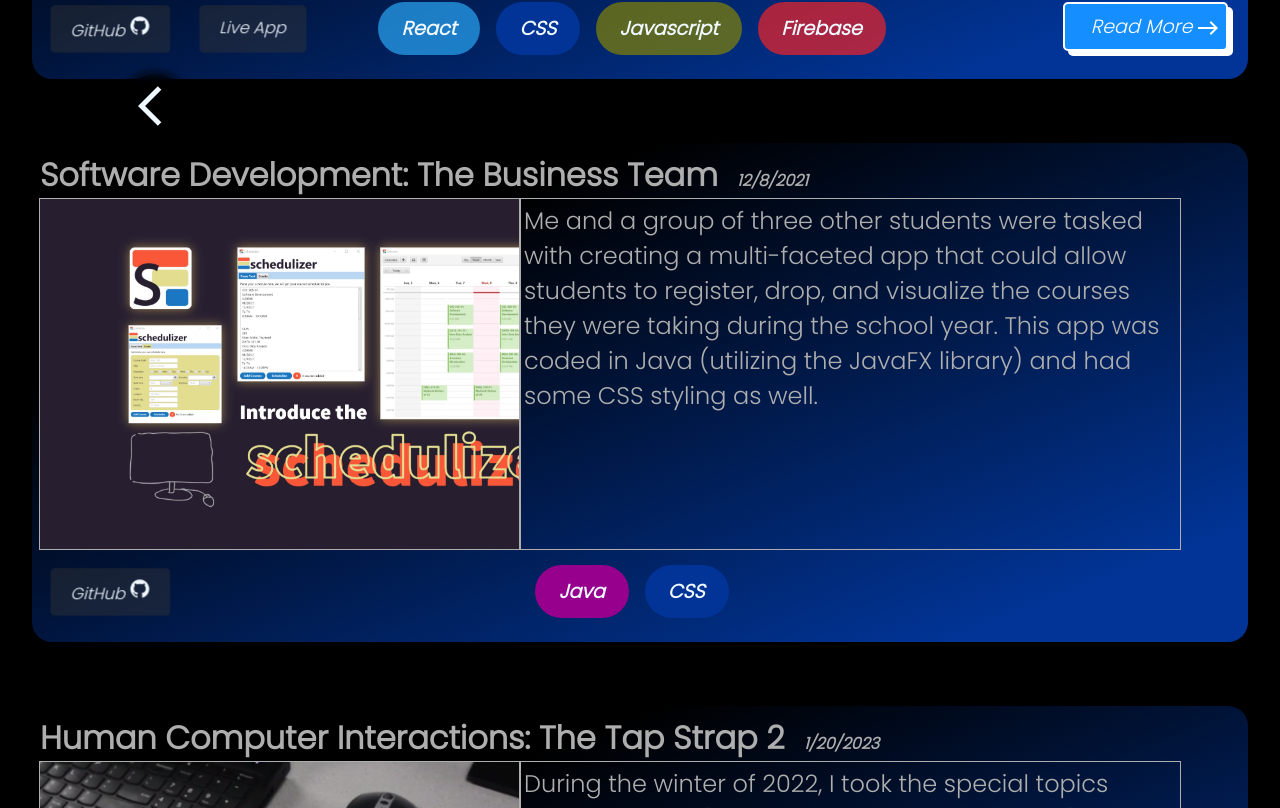
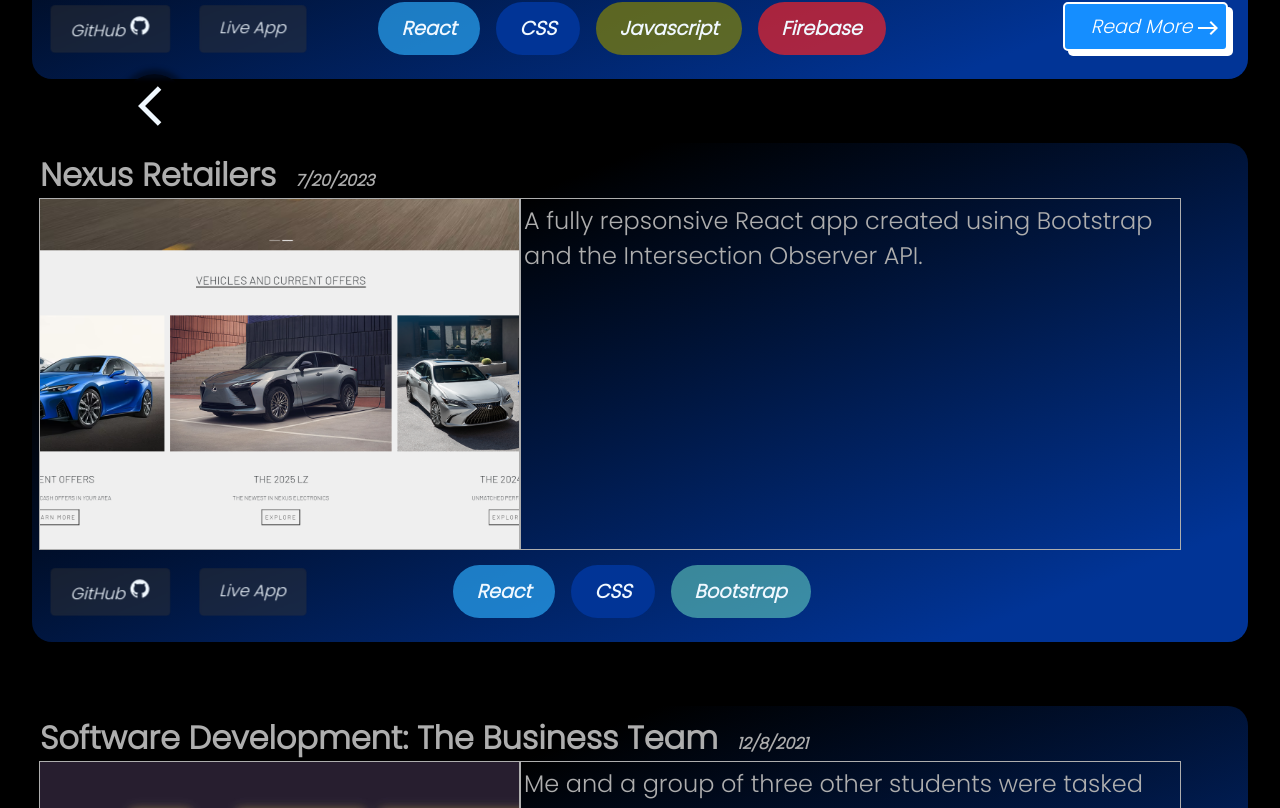
Before and after one commit to ryan2625/personalWebsite, a React (Create React App) app: page /coding in a window 1280 px wide. Shown: the part 532-1340 px from the top of the page. Built offline with nearby package versions, Linux system fonts and the light colour scheme; a web font is replaced by a local one.

Commit message:
Adding new section in coding

```diff
--- a/src/conponenets/projectsComponents/codingComponent/Coding.css
+++ b/src/conponenets/projectsComponents/codingComponent/Coding.css
@@ -13,7 +13,8 @@
 }
 
 .project{
-    min-width: 1100px;
+    min-width: 95%;
+    max-width: 95%;
     align-self: center;
     flex-basis: 60%;
     margin: 2rem;
@@ -93,6 +94,12 @@
     background-image: url("./fitnessPics/nightHawkFitness.png");
 }
 
+.img5{
+    background-image: url("./thumbnail.png");
+    background-size: cover;
+    background-position: center;
+}
+
 .img3{
     background-image: url("./tapStrapPiccs/tapStrap2.png");
 }
@@ -143,6 +150,10 @@
 
 .javaScript{
     background-color: rgba(133, 133, 7, 0.697);
+}
+
+.bootStrap{
+    background-color: rgba(127, 255, 212, 0.454);
 }
 
 .machineLearning{
@@ -221,12 +232,12 @@
 }
 
 .gitIcon:hover{
-    transform: scale(.97) rotate(-5deg);
+    transform: scale(.97) rotate(-3deg);
     transition: 500ms ease-out;
 }
 
 .liveApp:hover{
-    transform: scale(.97) rotate(5deg);
+    transform: scale(.97) rotate(3deg);
     transition: 500ms ease-out;
 }
 
--- a/src/conponenets/projectsComponents/codingComponent/Coding.jsx
+++ b/src/conponenets/projectsComponents/codingComponent/Coding.jsx
@@ -36,6 +36,30 @@ export const Coding = () =>{
                         <NavLink to="/nightHawk" className={"liveApp"} id="responsiveMore1">Read More</NavLink>
                     </div>
                     <NavLink to="/nightHawk" className={"naver"} id="responsiveMore2"><button className="readMore">Read More<EastIcon className="eastIcon"/></button></NavLink>
+           </div>
+
+           <div className="project fitness ">
+        <div className="headers">
+                <h1 className="title1">
+                    Nexus Retailers
+                </h1>
+                <h3 className="date1">
+                    7/20/2023
+                    </h3>
+                </div>
+                <div className="imageRules img5"></div>
+                <div className="fontSelect description desc1">
+                A fully repsonsive React app created using Bootstrap and the Intersection Observer API.
+                </div>
+                <div className="technologiesUsed">
+
+                <a href="https://github.com/ryan2625/nexus-Cars" className="gitIcon">GitHub <GitHubIcon></GitHubIcon></a>
+                <a href="https://nexus-cars.vercel.app/" className="liveApp">Live App</a>
+                        <h1 className="react">React</h1>
+                        <h1 className="css">CSS</h1>
+                        <h1 className="bootStrap">Bootstrap</h1>
+                        <NavLink to="/nightHawk" className={"liveApp"} id="responsiveMore1">Read More</NavLink>
+                    </div>
            </div>
 
             <div className="project schedule">
```
Also changed, not shown: src/conponenets/projectsComponents/codingComponent/thumbnail.png (added).
